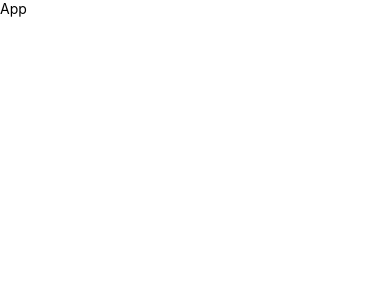
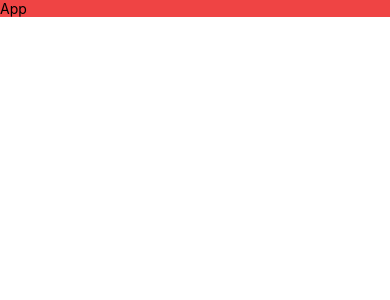
Before and after one commit to OmarThinks/NativeWind-Project, a React Native app in the folder NativeWindProject/: screen / in a window 390 px wide. Shown: the top 300 px of the page. Built offline with nearby package versions, Linux system fonts and the light colour scheme.

Commit message:
Up and running

```diff
--- a/NativeWindProject/package.json
+++ b/NativeWindProject/package.json
@@ -13,7 +13,7 @@
     "nativewind": "^2.0.11",
     "react": "18.2.0",
     "react-native": "0.72.3",
-    "tailwindcss": "^3.3.3"
+    "tailwindcss": "^3.3.2"
   },
   "devDependencies": {
     "@babel/core": "^7.20.0",
--- a/NativeWindProject/src/App.tsx
+++ b/NativeWindProject/src/App.tsx
@@ -3,7 +3,7 @@ import React from 'react';
 
 const App = () => {
   return (
-    <View>
+    <View className="bg-red-500">
       <Text>App</Text>
     </View>
   );
```
Also changed, not shown: 2 other files (tests, documents, lock files or other folders).
